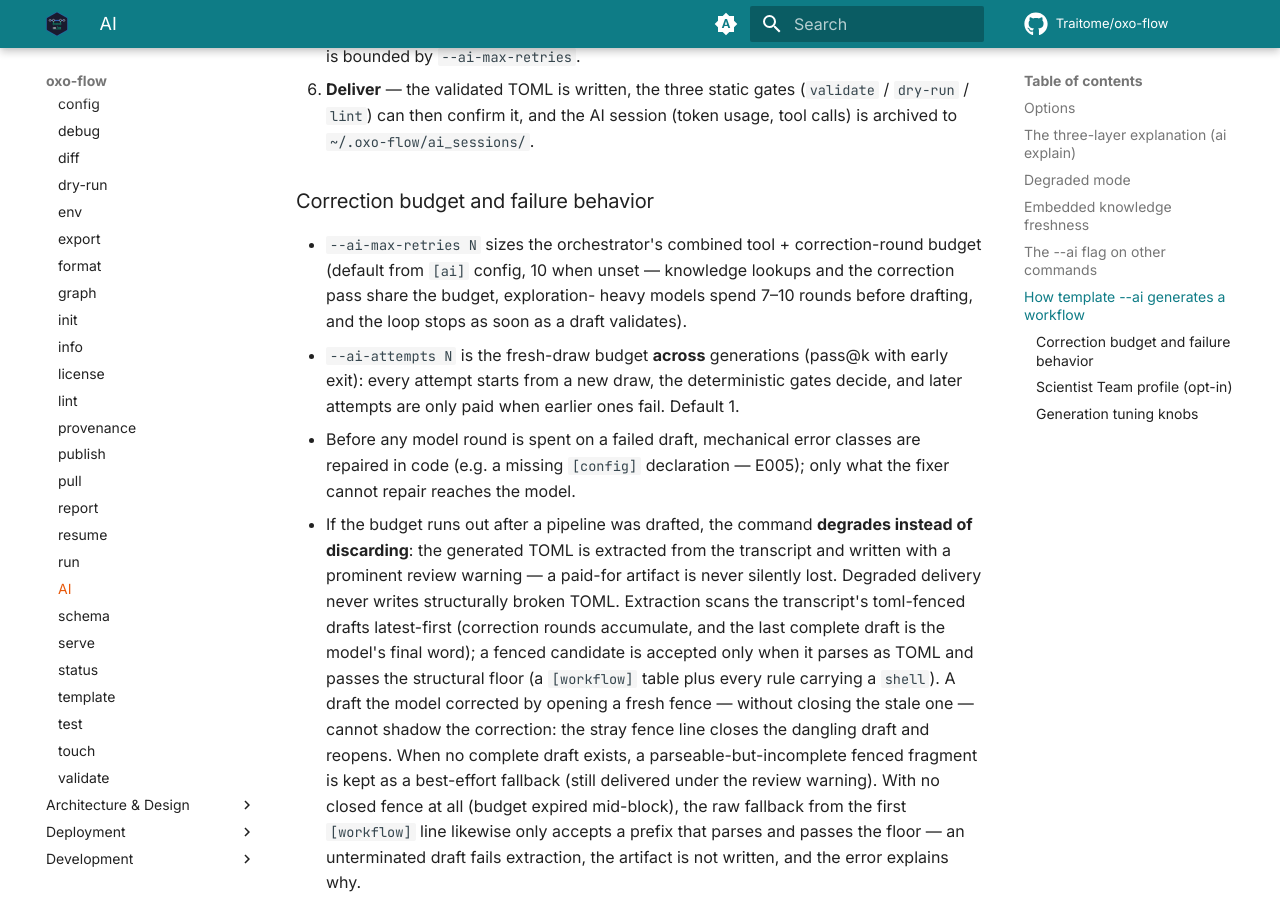
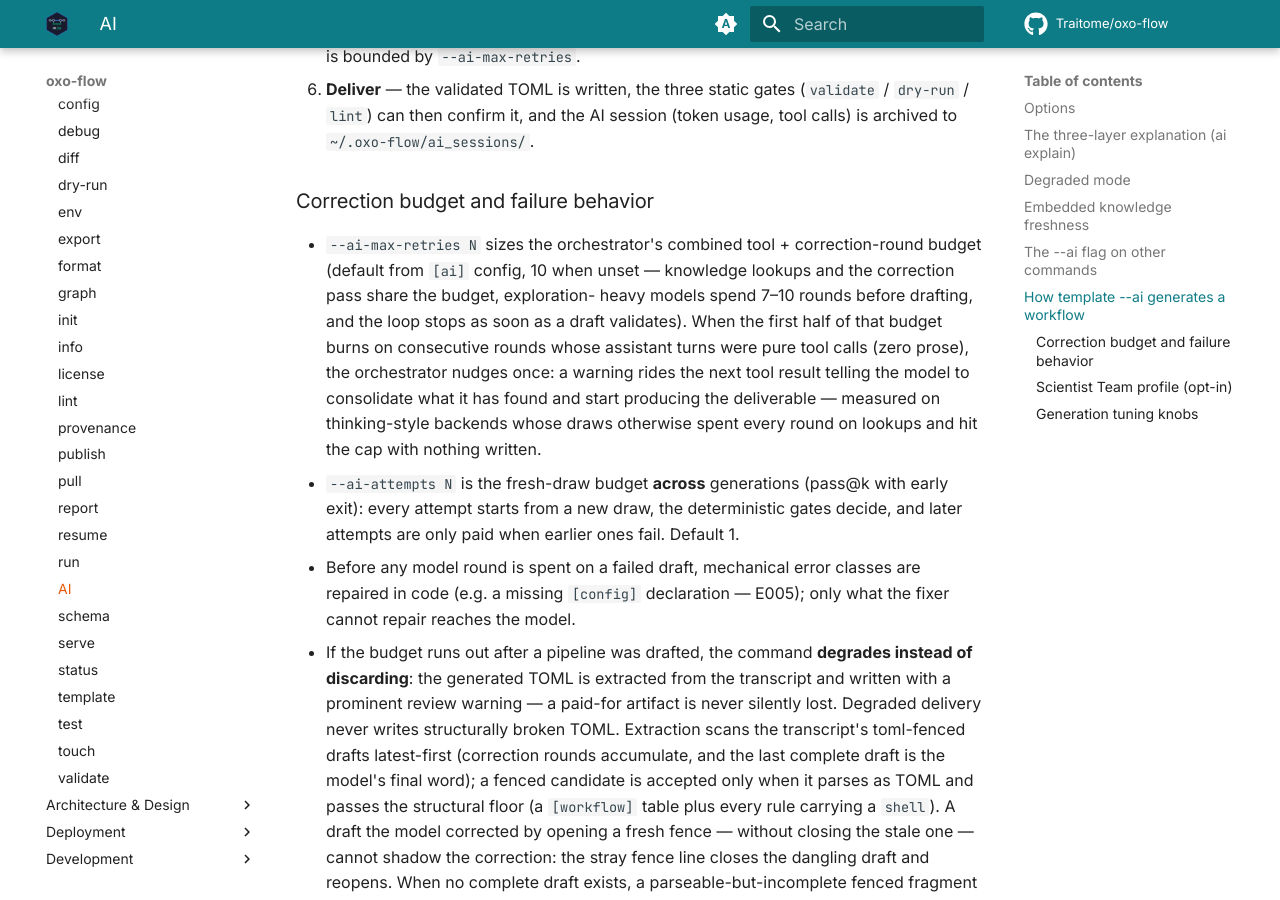
Before and after one commit to Traitome/oxo-flow, an MkDocs documentation site: the page built from docs/guide/src/commands/ai.md, in a window 1280 px wide and 900 px high, scrolled down 3228 px. Built offline with MkDocs 1.6.1 and Material for MkDocs 9.7.7, drawn with Linux system fonts in a browser that asks for light colours; comment, search, counter and statistics services are not loaded; the version menu is left out.

Commit message:
docs: document the exploration-budget nudge in the correction-budget section

```diff
--- a/docs/guide/src/commands/ai.md
+++ b/docs/guide/src/commands/ai.md
@@ -129,7 +129,13 @@ loop. The steps:
   correction-round budget (default from `[ai]` config, 10 when unset —
   knowledge lookups and the correction pass share the budget, exploration-
   heavy models spend 7–10 rounds before drafting, and the loop stops as
-  soon as a draft validates).
+  soon as a draft validates). When the first half of that budget burns on
+  consecutive rounds whose assistant turns were pure tool calls (zero
+  prose), the orchestrator nudges once: a warning rides the next tool
+  result telling the model to consolidate what it has found and start
+  producing the deliverable — measured on thinking-style backends whose
+  draws otherwise spent every round on lookups and hit the cap with
+  nothing written.
 - `--ai-attempts N` is the fresh-draw budget **across** generations
   (pass@k with early exit): every attempt starts from a new draw, the
   deterministic gates decide, and later attempts are only paid when
```
